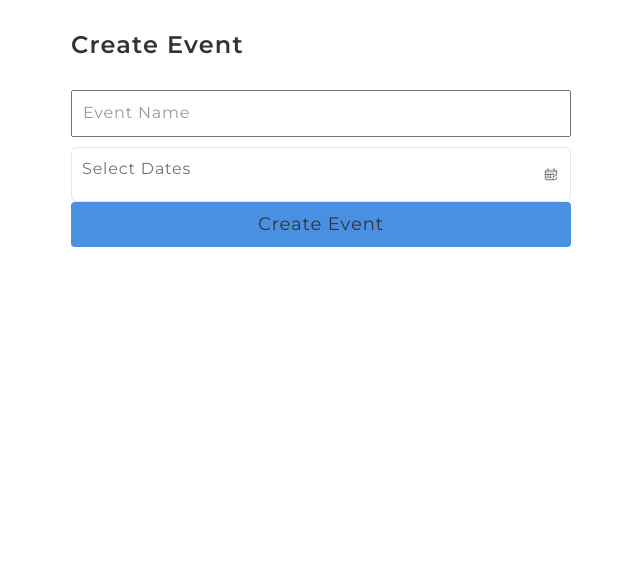
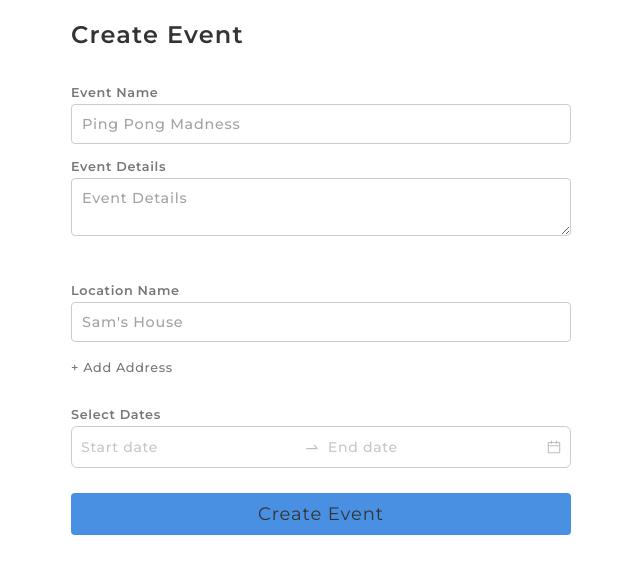
Before and after one commit to jclind/group-sync, a React (Create React App) app: page /create-event in a window 1280 px wide. Shown: the top 574 px of the page, without its empty margins (319-959 px from the left). Built offline with nearby package versions, Linux system fonts and the light colour scheme; no server answers.

Commit message:
build: add select dates range input

```diff
--- /dev/null
+++ b/src/components/FormInput/FormInput.scss
@@ -0,0 +1,13 @@
+@import '../../helpers.scss';
+
+.form-input {
+  display: flex;
+  flex-direction: column;
+  margin-bottom: 15px;
+
+  .form-input-field {
+    padding: 10px;
+    border: 1px solid #ccc;
+    border-radius: 4px;
+  }
+}
--- /dev/null
+++ b/src/components/FormInput/FormInput.tsx
@@ -0,0 +1,36 @@
+import React from 'react'
+import './FormInput.scss'
+
+interface FormInputProps {
+  label?: string
+  type: string
+  value: string
+  setValue: (val: string) => void
+  required?: boolean
+  placeholder?: string
+}
+
+const FormInput: React.FC<FormInputProps> = ({
+  label,
+  type,
+  value,
+  setValue,
+  required,
+  placeholder,
+}) => {
+  return (
+    <div className='form-input'>
+      <label className='form-label'>{label}</label>
+      <input
+        type={type}
+        value={value}
+        onChange={e => setValue(e.target.value)}
+        required={required}
+        placeholder={placeholder}
+        className='form-input-field'
+      />
+    </div>
+  )
+}
+
+export default FormInput
--- /dev/null
+++ b/src/components/FormTextArea/FormTextArea.scss
@@ -0,0 +1,14 @@
+@import '../../helpers.scss';
+
+.text-area {
+  display: flex;
+  flex-direction: column;
+  margin-bottom: 15px;
+
+  .text-area-field {
+    padding: 10px;
+    border: 1px solid #ccc;
+    border-radius: 4px;
+    resize: vertical;
+  }
+}
--- /dev/null
+++ b/src/components/FormTextArea/FormTextArea.tsx
@@ -0,0 +1,33 @@
+import React from 'react'
+import './FormTextArea.scss'
+
+interface FormTextAreaProps {
+  label?: string
+  value: string
+  setValue: (val: string) => void
+  required?: boolean
+  placeholder?: string
+}
+
+const FormTextArea: React.FC<FormTextAreaProps> = ({
+  label,
+  value,
+  setValue,
+  required,
+  placeholder,
+}) => {
+  return (
+    <div className='text-area'>
+      <label className='form-label'>{label}</label>
+      <textarea
+        value={value}
+        onChange={e => setValue(e.target.value)}
+        required={required}
+        placeholder={placeholder}
+        className='text-area-field'
+      />
+    </div>
+  )
+}
+
+export default FormTextArea
--- a/src/helpers.scss
+++ b/src/helpers.scss
@@ -9,11 +9,11 @@ $secondary: #ff6c00;
 
 $font-family: 'Montserrat', sans-serif;
 
-$outline: #cccccc;
+$outline: #4096ff;
 
 @mixin outline() {
   outline-color: $outline;
   // outline-offset: -2px;
   outline-style: auto;
-  outline-width: 5px;
+  outline-width: 3px;
 }
--- a/src/index.scss
+++ b/src/index.scss
@@ -43,9 +43,18 @@ p {
   line-height: 1.75;
 }
 
-input {
+input,
+textarea {
+  color: $primary-text;
+  font-size: 0.9rem;
+  font-weight: 500;
+
   &::placeholder {
     color: $tertiary-text;
+    opacity: 0.9;
+  }
+  &:focus {
+    @include outline();
   }
 }
 button {
@@ -58,3 +67,11 @@ a {
     @include outline();
   }
 }
+
+// Form Styles
+.form-label {
+  color: $secondary-text;
+  font-size: 0.8rem;
+  font-weight: 600;
+  margin-bottom: 0.25rem;
+}
--- a/src/pages/CreateEvent/CreateEvent.scss
+++ b/src/pages/CreateEvent/CreateEvent.scss
@@ -9,19 +9,16 @@
     font-size: 24px;
     margin-bottom: 20px;
   }
+  section {
+    margin: 1rem 0;
+  }
 
   .create-event-form {
     display: flex;
     flex-direction: column;
 
-    input[type='text'],
-    input[type='date'] {
-      margin-bottom: 10px;
-      padding: 10px;
-      font-size: 16px;
-    }
-
     .button {
+      margin-top: 25px;
       padding: 10px 20px;
       font-size: 18px;
       background-color: $primary;
@@ -34,6 +31,30 @@
         background-color: darken($primary, 10%);
       }
     }
+    .add-address-button,
+    .remove-address-button {
+      background: none;
+      width: fit-content;
+      font-size: 0.8rem;
+      font-weight: 500;
+      color: $secondary-text;
+      border: none;
+    }
+    .address-autocomplete {
+      padding: 10px;
+      font-size: 16px;
+      border: 1px solid #ccc;
+      border-radius: 4px;
+      resize: vertical;
+      margin-bottom: 15px;
+    }
+    .date-range-picker-container {
+      display: flex;
+      flex-direction: column;
+      margin-top: 15px;
+    }
+    .test {
+    }
 
     .error-message {
       color: red;
--- a/src/pages/CreateEvent/CreateEvent.tsx
+++ b/src/pages/CreateEvent/CreateEvent.tsx
@@ -1,30 +1,32 @@
 import React, { SyntheticEvent, useState } from 'react'
 import { useNavigate } from 'react-router-dom'
 import { createEvent } from '../../services/event'
-import DateRangePicker, { DateRange } from 'rsuite/DateRangePicker'
-import 'rsuite/dist/rsuite.min.css'
 
 import './CreateEvent.scss'
 import { getMonthAndDay } from '../../util/getMonthAndDay'
+import FormInput from '../../components/FormInput/FormInput'
+import FormTextArea from '../../components/FormTextArea/FormTextArea'
+import Autocomplete from 'react-google-autocomplete'
+import dayjs, { Dayjs } from 'dayjs'
+import { RangePickerProps } from 'antd/es/date-picker'
+import { DatePicker, Space } from 'antd'
 
-const { beforeToday } = DateRangePicker
+const { RangePicker } = DatePicker
+const disabledDate: RangePickerProps['disabledDate'] = (current: Dayjs) => {
+  // Can not select days before today and today
+  return current && current < dayjs().subtract(1, 'day').endOf('day')
+}
 
 function CreateEvent() {
   const [eventName, setEventName] = useState('')
+  const [eventDescription, setEventDescription] = useState('')
   const [startDate, setStartDate] = useState('')
   const [endDate, setEndDate] = useState('')
+  const [showAddress, setShowAddress] = useState(false)
+  const [eventAddress, setEventAddress] = useState('')
+
   const [error, setError] = useState('')
   const navigate = useNavigate()
-
-  const handleDateChange = (
-    value: DateRange | null,
-    event: SyntheticEvent<Element, Event>
-  ) => {
-    if (value && value.length === 2) {
-      setStartDate(getMonthAndDay(value[0].toString()))
-      setEndDate(getMonthAndDay(value[1].toString()))
-    }
-  }
 
   const handleCreateEvent = async (e: any) => {
     e.preventDefault()
@@ -40,27 +42,73 @@ function CreateEvent() {
       setError('Failed to create the event.')
     }
   }
+
   return (
     <div className='create-event-page'>
       <h2>Create Event</h2>
       <form className='create-event-form' onSubmit={handleCreateEvent}>
-        <input
-          type='text'
-          placeholder='Event Name'
-          value={eventName}
-          onChange={e => setEventName(e.target.value)}
-          required
-        />
-        {beforeToday ? (
-          <DateRangePicker
-            shouldDisableDate={beforeToday()}
-            onChange={handleDateChange}
-            placeholder='Select Dates'
-            renderValue={val => {
-              return startDate + ' - ' + endDate
-            }}
+        <section>
+          <FormInput
+            label='Event Name'
+            type='string'
+            placeholder='Ping Pong Madness'
+            value={eventName}
+            setValue={setEventName}
           />
-        ) : null}
+          <FormTextArea
+            label='Event Details'
+            placeholder='Event Details'
+            value={eventDescription}
+            setValue={setEventDescription}
+          />
+        </section>
+        <section>
+          <FormInput
+            label='Location Name'
+            placeholder="Sam's House"
+            type='text'
+            value={eventAddress}
+            setValue={setEventAddress}
+          />
+          {showAddress ? (
+            <>
+              <label className='form-label'>Address</label>
+              <Autocomplete
+                apiKey={process.env.REACT_APP_GOOGLE_MAPS_API_KEY}
+                onPlaceSelected={place => {
+                  console.log(place)
+                }}
+                options={{
+                  types: ['geocode', 'establishment'],
+                }}
+                className='address-autocomplete'
+              />
+
+              <button
+                type='button'
+                onClick={() => setShowAddress(false)}
+                className='remove-address-button'
+              >
+                - Remove Address
+              </button>
+            </>
+          ) : (
+            <button
+              type='button'
+              onClick={() => setShowAddress(true)}
+              className='add-address-button'
+            >
+              + Add Address
+            </button>
+          )}
+        </section>
+        <div className='date-range-picker-container'>
+          <div className='form-label'>Select Dates</div>
+          <RangePicker
+            disabledDate={disabledDate}
+            style={{ border: '1px solid #ccc', padding: '9px' }}
+          />
+        </div>
         {error && <p className='error-message'>{error}</p>}
         <button type='submit' className='button'>
           Create Event
```
Also changed, not shown: package.json (+8 -1 lines), 1 other file (tests, documents, lock files or other folders).
